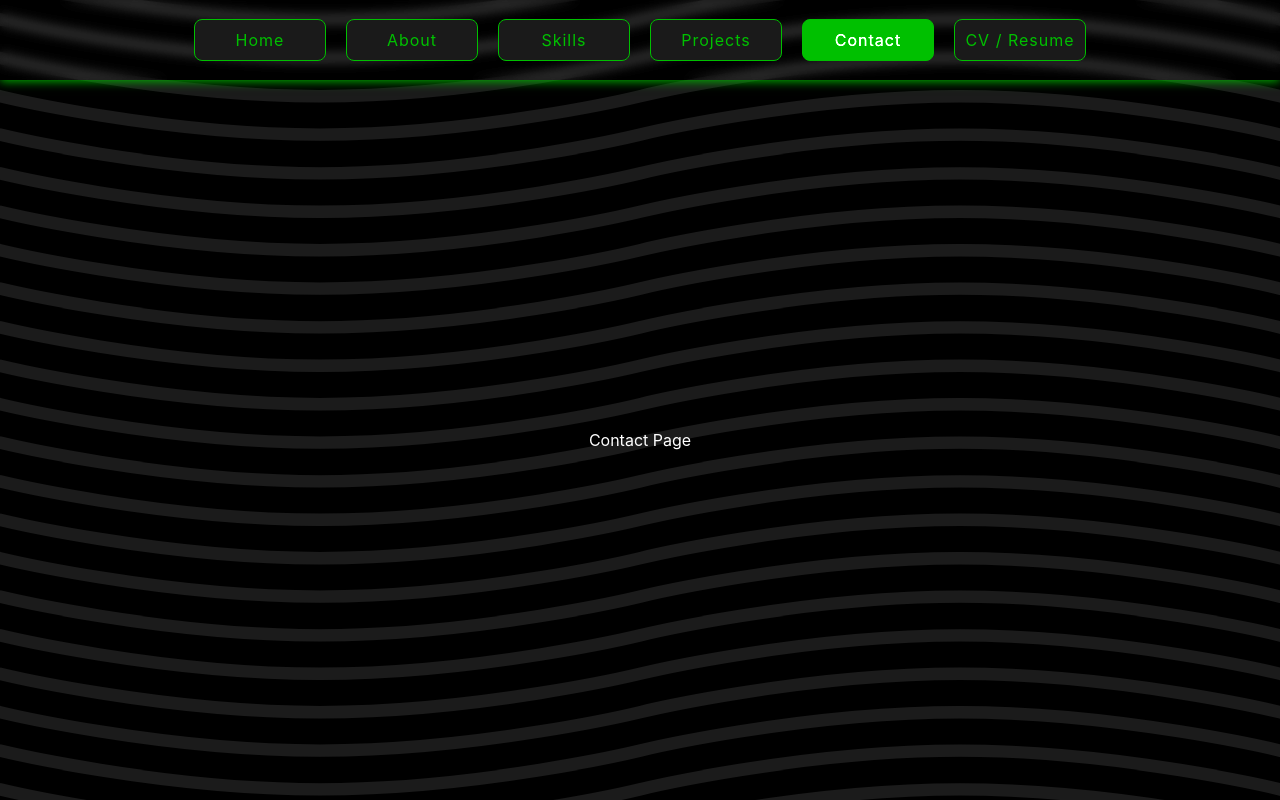
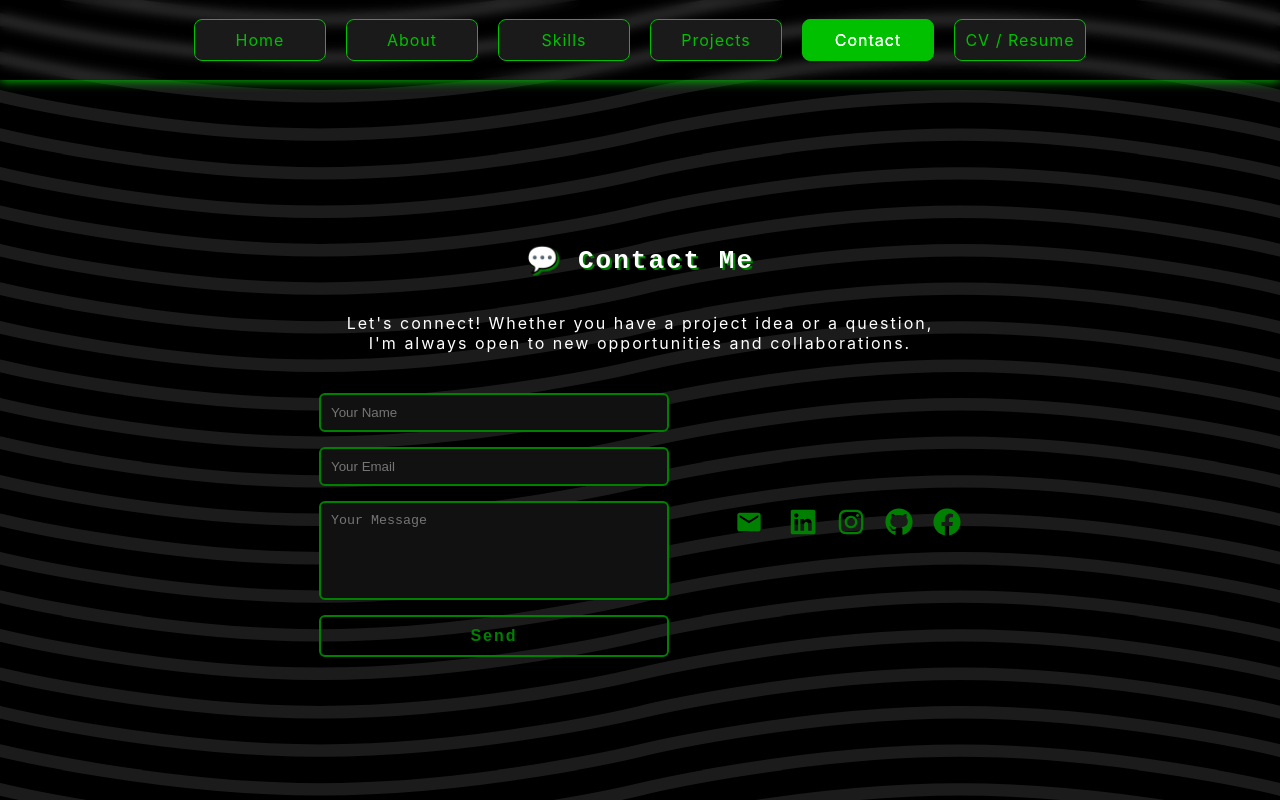
Before and after one commit to FTMustafa/portfolio, a React (Create React App) app: page /contact in a window 1280 px wide. Built offline with nearby package versions, Linux system fonts and the light colour scheme.

Commit message:
Contact and CV page added

```diff
--- a/package.json
+++ b/package.json
@@ -7,6 +7,7 @@
     "@testing-library/jest-dom": "^6.6.3",
     "@testing-library/react": "^16.3.0",
     "@testing-library/user-event": "^13.5.0",
+    "emailjs-com": "^3.2.0",
     "react": "^19.1.0",
     "react-dom": "^19.1.0",
     "react-icons": "^5.5.0",
--- a/src/pages/CV/CV.css
+++ b/src/pages/CV/CV.css
@@ -8,6 +8,8 @@
   min-height: calc(90vh - 1px);
   width: 100%;
   color: white;
+  padding: 60px 0px;
+  padding-top: 20px;
 }
 
 .fade-in {
@@ -23,3 +25,47 @@
     top: 0;
   }
 }
+
+.cv-title {
+  font-size: 2rem;
+  text-shadow: 2px 2px green;
+  letter-spacing: 2px;
+  margin-bottom: 20px;
+}
+
+.cv p {
+  letter-spacing: 2px;
+  text-align: center;
+}
+
+.cv-download {
+  margin-top: 20px;
+  background-color: transparent;
+  padding: 12px 24px;
+  border-radius: 8px;
+  color: white;
+  text-decoration: none;
+  font-weight: bold;
+  transition: box-shadow 0.5s ease;
+  border: 3px solid green;
+  border-style: dotted;
+  cursor: url("../../components/Images/pointer.png"), auto;
+}
+
+.cv-download:hover {
+  box-shadow: 196px 0px green inset;
+}
+
+.cv-download:active {
+  transform: scale(0.98);
+}
+
+.cv-preview {
+  width: 90%;
+  max-width: 800px;
+  height: 600px;
+  border: none;
+  margin-top: 40px;
+  box-shadow: 0px 0px 6px 2px green;
+  border-radius: 12px;
+}
--- a/src/pages/CV/CV.js
+++ b/src/pages/CV/CV.js
@@ -1,22 +1,30 @@
+// src/pages/CV/CV.js
 import "./CV.css";
 import { useEffect } from "react";
+import ScrambleText from "../../components/ScrambleText";
 
 function CV() {
   useEffect(() => {
     document.body.style.overflowY = "hidden";
-
     const timer = setTimeout(() => {
       document.body.style.overflowY = "auto";
     }, 500);
-
     return () => {
       document.body.style.overflowY = "auto";
       clearTimeout(timer);
     };
   }, []);
+
   return (
     <div className="cv fade-in">
-      CV Page
+      <h2 className="cv-title">
+        <ScrambleText text={"📄 My CV"} duration={1000} />
+      </h2>
+      <p>You can download my CV using the button below:</p>
+      <a href="/moustafa-moustafa-cv.pdf" download className="cv-download">
+        Download CV (PDF)
+      </a>
+      <iframe src="/moustafa-moustafa-cv.pdf" className="cv-preview" title="CV Preview" />
     </div>
   );
 }
--- a/src/pages/Contact/Contact.css
+++ b/src/pages/Contact/Contact.css
@@ -8,6 +8,8 @@
   min-height: calc(90vh - 1px);
   width: 100%;
   color: white;
+  padding: 40px 20px;
+  box-sizing: border-box;
 }
 
 .fade-in {
@@ -17,9 +19,130 @@
   top: 50px;
 }
 
-@keyframes fade{
+@keyframes fade {
   to {
     opacity: 1;
     top: 0;
   }
 }
+
+.contact-title {
+  font-size: 2rem;
+  text-shadow: 2px 2px green;
+  letter-spacing: 2px;
+  text-align: center;
+}
+
+.contact-subtitle {
+  margin-bottom: 40px;
+  text-align: center;
+  max-width: 600px;
+  letter-spacing: 2px;
+}
+
+.contact-wrapper {
+  display: flex;
+  flex-wrap: wrap;
+  justify-content: center;
+  gap: 60px;
+  width: 100%;
+  max-width: 800px;
+}
+
+.contact-form {
+  display: flex;
+  flex-direction: column;
+  gap: 15px;
+  width: 100%;
+  max-width: 350px;
+}
+
+.contact-form input,
+.contact-form textarea {
+  padding: 10px;
+  border-radius: 6px;
+  border: 2px solid green;
+  background-color: #111;
+  color: white;
+  resize: none;
+}
+
+.contact-form button {
+  background-color: transparent;
+  color: green;
+  font-size: 16px;
+  font-weight: 600;
+  letter-spacing: 2px;
+  padding: 10px;
+  border-radius: 6px;
+  border: 2px solid green;
+  transition: all 0.6s ease;
+  cursor: url("../../components/Images/pointer.png"), auto;
+}
+
+.contact-form button:hover {
+  box-shadow: 347px 0px green inset;
+  color: white;
+}
+
+.contact-socials {
+  display: flex;
+  flex-direction: row;
+  gap: 20px;
+  font-size: 28px;
+  align-items: center;
+  justify-content: center;
+  flex-wrap: wrap;
+}
+
+.contact-socials a {
+  color: green;
+  transition: 0.3s;
+  cursor: url("../../components/Images/pointer.png"), auto;
+}
+
+.contact-socials a:hover {
+  color: white;
+  transform: scale(1.2);
+}
+
+.email-copy-wrapper {
+  position: relative;
+  display: inline-block;
+}
+
+.copy-btn {
+  background: none;
+  border: none;
+  color: green;
+  font-size: 28px;
+  cursor: pointer;
+  transition: all 0.3s;
+  cursor: url("../../components/Images/pointer.png"), auto;
+}
+
+.copy-btn:hover {
+  color: white;
+  transform: scale(1.2);
+}
+
+.copied-msg {
+  position: absolute;
+  top: -25px;
+  left: 50%;
+  transform: translateX(-50%);
+  color: green;
+  font-size: 1rem;
+  background-color: #111;
+  padding: 3px 8px;
+  border-radius: 6px;
+  border: 1px solid green;
+  width: 80px;
+  text-align: center;
+}
+
+@media (max-width:600px) {
+  .contact-wrapper{
+    gap: 20px;
+  }
+}
--- a/src/pages/Contact/Contact.js
+++ b/src/pages/Contact/Contact.js
@@ -1,20 +1,110 @@
 import "./Contact.css";
-import { useEffect } from "react";
+import { FaLinkedin, FaInstagram, FaGithub, FaFacebook } from "react-icons/fa";
+import { MdEmail } from "react-icons/md";
+import { useEffect, useState } from "react";
+import emailjs from 'emailjs-com';
+import ScrambleText from "../../components/ScrambleText";
 
 function Contact() {
   useEffect(() => {
     document.body.style.overflowY = "hidden";
-
     const timer = setTimeout(() => {
       document.body.style.overflowY = "auto";
     }, 500);
-
     return () => {
       document.body.style.overflowY = "auto";
       clearTimeout(timer);
     };
   }, []);
-  return <div className="contact fade-in">Contact Page</div>;
+
+  const sendEmail = (e) => {
+  e.preventDefault();
+
+  emailjs
+    .sendForm('service_z45de8k', 'template_zfrbyi7', e.target, 'A1mZ4PiuJDeEHO3eO')
+    .then(
+      () => alert("Mesaj gönderildi 🎉"),
+      (error) => alert("Bir hata oluştu 😢")
+    );
+
+  e.target.reset();
+};
+
+  const [copied, setCopied] = useState(false);
+
+  const handleCopyEmail = () => {
+    navigator.clipboard.writeText("mustafamustafatw@gmail.com");
+    setCopied(true);
+    setTimeout(() => setCopied(false), 2000);
+  };
+
+  return (
+    <div className="contact fade-in">
+      <h2 className="contact-title">
+        <ScrambleText text={"💬 Contact Me"} duration={1000} />
+      </h2>
+      <p className="contact-subtitle">
+        Let's connect! Whether you have a project idea or a question, I'm always
+        open to new opportunities and collaborations.
+      </p>
+
+      <div className="contact-wrapper">
+        <form
+          className="contact-form"
+          onSubmit={sendEmail}
+          method="POST"
+          encType="text/plain"
+        >
+          <input type="text" name="name" placeholder="Your Name" required />
+          <input type="email" name="email" placeholder="Your Email" required />
+          <textarea
+            name="message"
+            rows="5"
+            placeholder="Your Message"
+            required
+          />
+          <button type="submit">Send</button>
+        </form>
+
+        <div className="contact-socials">
+          <div className="email-copy-wrapper">
+            <button onClick={handleCopyEmail} className="copy-btn" title="Copy e-mail" >
+              <MdEmail />
+            </button>
+            {copied && <span className="copied-msg">📋 Copied!</span>}
+          </div>
+          <a
+            href="https://www.linkedin.com/in/mustafa-mustafa-/"
+            target="https://www.linkedin.com/in/mustafa-mustafa-/"
+            rel="noreferrer"
+          >
+            <FaLinkedin />
+          </a>
+          <a
+            href="https://www.instagram.com/_mustafa_mstf/"
+            target="https://www.instagram.com/_mustafa_mstf/"
+            rel="noreferrer"
+          >
+            <FaInstagram />
+          </a>
+          <a
+            href="https://github.com/FTMustafa"
+            target="https://github.com/FTMustafa"
+            rel="noreferrer"
+          >
+            <FaGithub />
+          </a>
+          <a
+            href="https://www.facebook.com/mustafailyas.mustafa"
+            target="https://www.facebook.com/mustafailyas.mustafa"
+            rel="noreferrer"
+          >
+            <FaFacebook />
+          </a>
+        </div>
+      </div>
+    </div>
+  );
 }
 
 export default Contact;
--- a/src/pages/Projects/Projects,.js
+++ b/src/pages/Projects/Projects,.js
@@ -14,7 +14,7 @@ function Projects() {
       clearTimeout(timer);
     };
   }, []);
-  return <div className="projects fade-in">Projects Page</div>;
+  return <div className="projects fade-in">Projects will be added soon</div>;
 }
 
 export default Projects;
--- a/src/pages/Skills/Skills.css
+++ b/src/pages/Skills/Skills.css
@@ -145,5 +145,7 @@
   .skills-wrapper li {
     font-size: 0.85rem;
     text-align: left;
+    list-style-position: outside;
+    padding-left: 1em;
   }
 }
```
Also changed, not shown: 2 other files (tests, documents, lock files or other folders).
